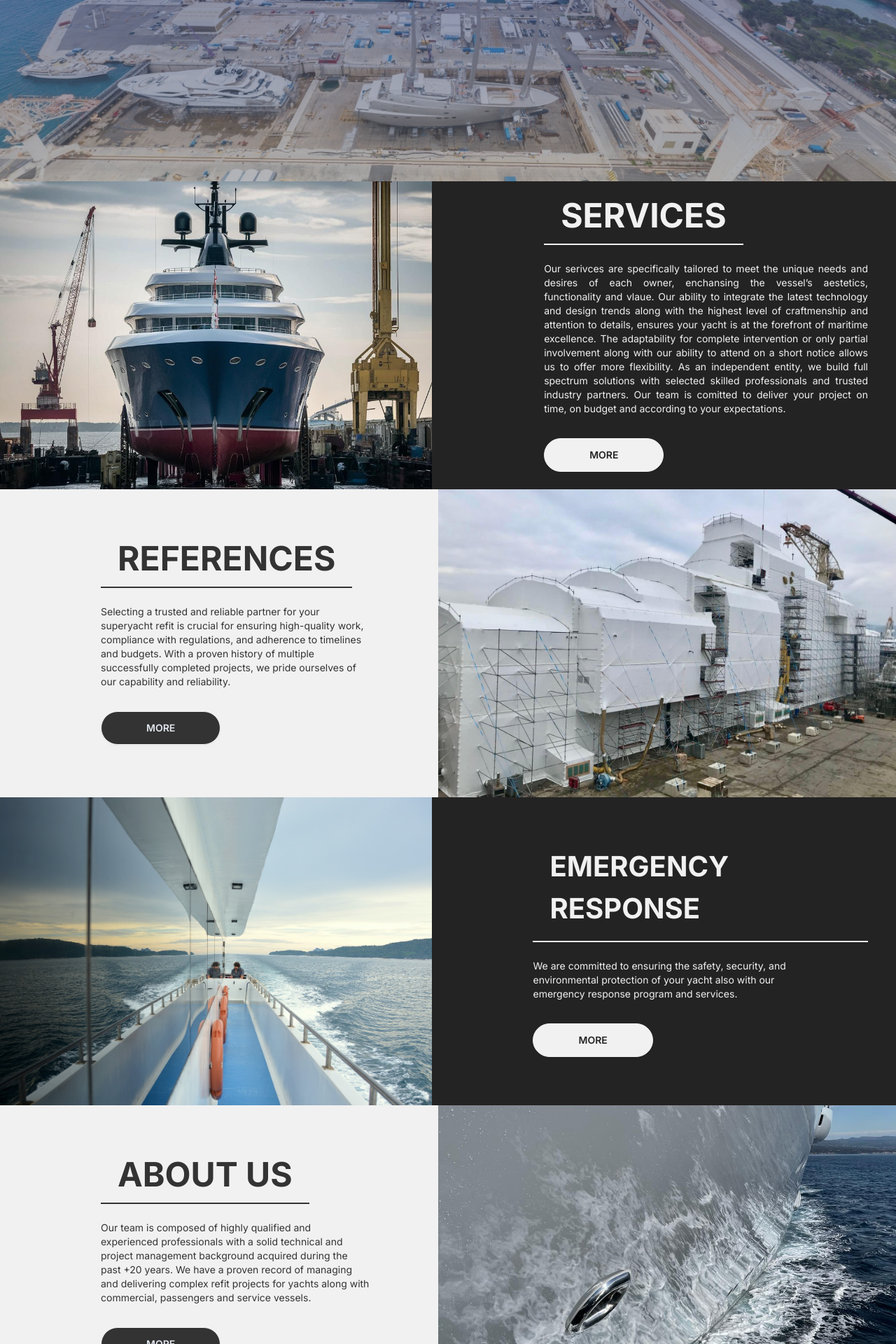
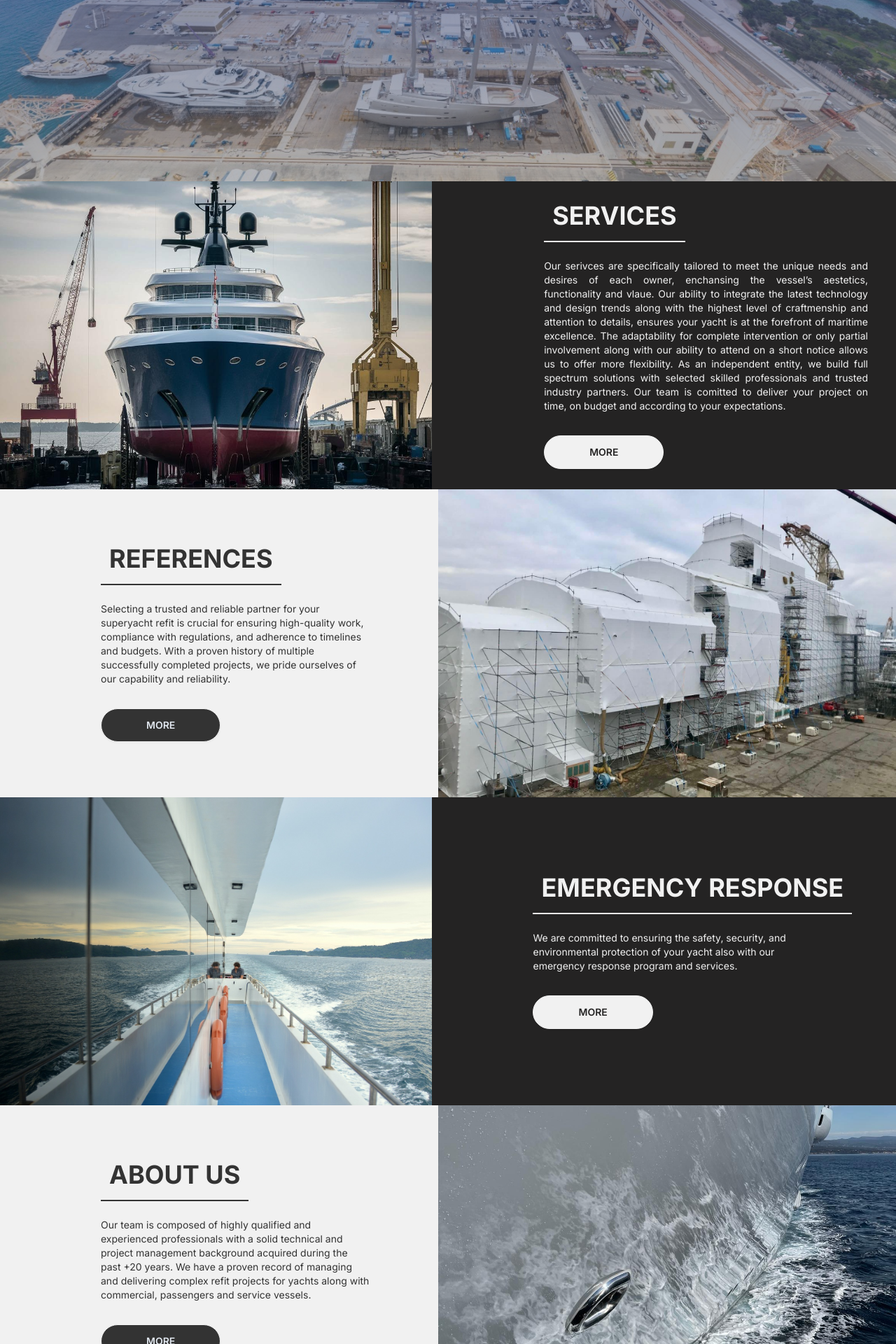
Before and after one commit to SimoSabev/vega-ns, a Next.js app: page / in a window 1280 px wide. Shown: the part 541-2461 px from the top of the page at 70% size. Built offline with nearby package versions, Linux system fonts and the light colour scheme.

Commit message:
details 333

```diff
--- a/app/components/card-services/page.tsx
+++ b/app/components/card-services/page.tsx
@@ -9,7 +9,7 @@
     return (
       <div
         data-theme="light"
-        className="flex flex-col justify-center items-center overflow-x-hidden"
+        className="flex flex-col justify-center items-center overflow-x-hidden text-justify"
       >
         <div className="bg-[#242323] w-full h-[55vh] flex">
           <div className="flex justify-center items-center w-1/2">
@@ -20,7 +20,7 @@
             />
           </div>
           <div className="flex flex-col justify-center items-start pl-40 mr-10 w-1/2">
-            <h1 className="text-5xl text-[#f1f1f1] font-bold border-b-[2.7px] border-[#f1f1f1] pb-4 px-6">
+            <h1 className="text-4xl text-[#f1f1f1] font-bold border-b-[2.7px] border-[#f1f1f1] pb-4 px-3">
               SERVICES
             </h1>
             <p className="text-sm text-justify text-[#f1f1f1] flex justify-center items-center pt-6">
@@ -47,7 +47,7 @@
 
         <div className="bg-[#f1f1f1] w-full h-[55vh]  flex">
           <div className="flex flex-col justify-center items-start pl-36 w-1/2">
-            <h1 className="text-5xl text-[#333] font-bold border-b-[2.7px] border-[#333] pb-4 px-6">
+            <h1 className="text-4xl text-[#333] font-bold border-b-[2.7px] border-[#333] pb-4 px-3">
               REFERENCES
             </h1>
             <p className="text-sm text-left max-w-96 text-[#333] flex justify-center items-center pt-6">
@@ -79,7 +79,7 @@ With a proven history of multiple successfully completed projects, we pride ours
             />
           </div>
           <div className="flex flex-col justify-center items-start pl-36 mr-10 w-1/2">
-            <h1 className="text-[2.5rem] text-[#f1f1f1] font-bold border-b-[2.7px] border-[#f1f1f1] pb-4 px-6">
+            <h1 className="text-4xl text-[#f1f1f1] font-bold border-b-[2.7px] border-[#f1f1f1] pb-4 px-3">
               EMERGENCY RESPONSE
             </h1>
             <p className="text-sm text-left max-w-96 text-[#f1f1f1] flex justify-center items-center pt-6">
@@ -95,7 +95,7 @@ With a proven history of multiple successfully completed projects, we pride ours
 
         <div  className="bg-[#f1f1f1] w-full h-[55vh] flex">
           <div className="flex flex-col justify-center items-start pl-36 w-1/2">
-            <h1 className="text-5xl text-[#333] font-bold border-b-[2.7px] border-[#333] pb-4 px-6">
+            <h1 className="text-4xl text-[#333] font-bold border-b-[2.7px] border-[#333] pb-4 px-3">
               ABOUT US
             </h1>
             <p className="text-sm text-left max-w-96 text-[#333] flex justify-center items-center pt-6">
```
